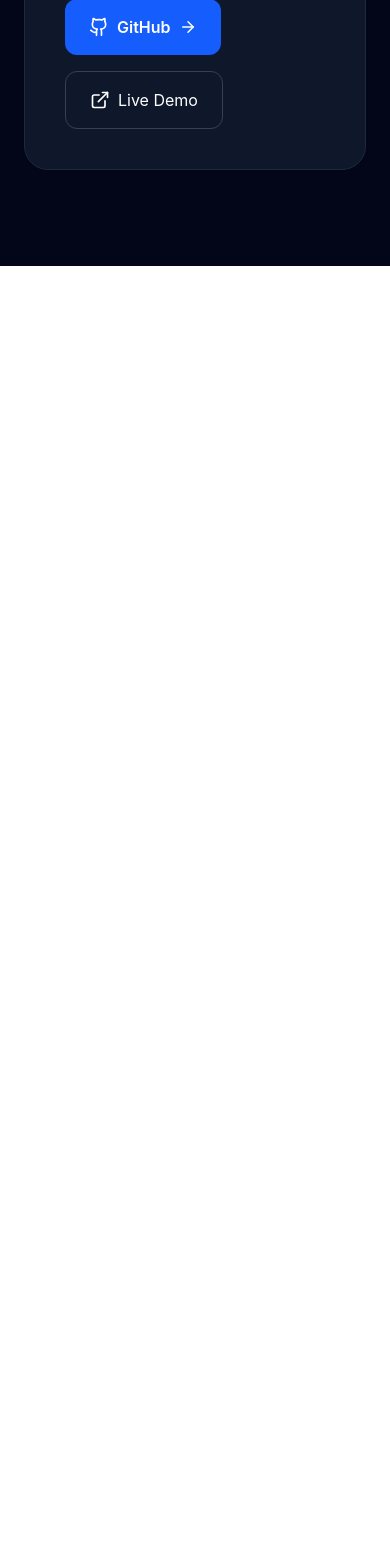
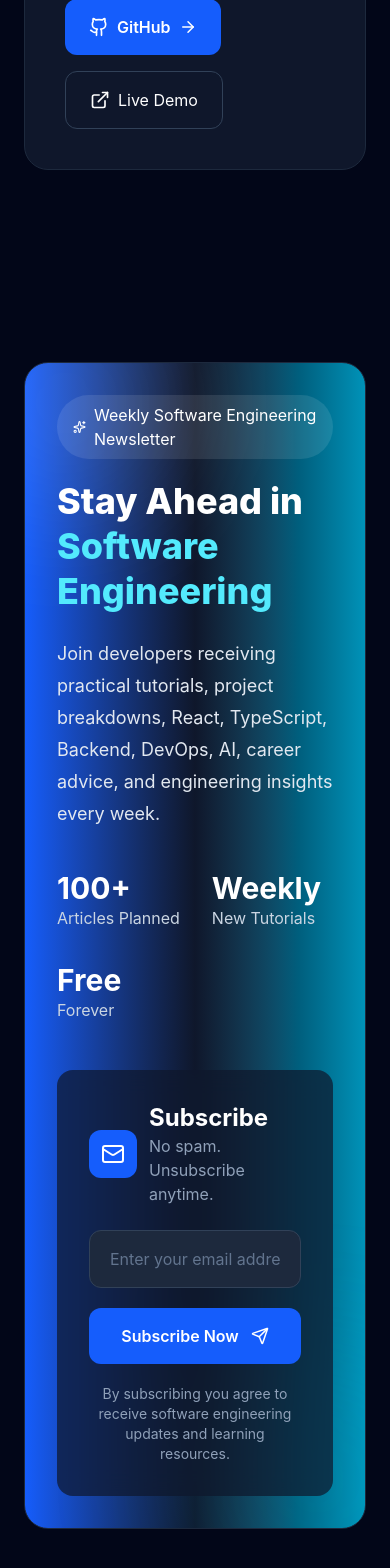
Before and after one commit to system-Barinda/system-barinda-blog, a React (Vite) app: page / in a window 390 px wide. Shown: the part 8024-9592 px from the top of the page. Before the commit the page ends 8290 px from the top, so only its background shows below. Built offline with nearby package versions, Linux system fonts and the light colour scheme.

Commit message:
chore:updating the news latter

```diff
--- a/src/components/Newsletter.tsx
+++ b/src/components/Newsletter.tsx
@@ -0,0 +1,137 @@
+import { Mail, Send, Sparkles } from "lucide-react";
+
+export default function Newsletter() {
+  return (
+    <section className="bg-slate-950 py-24">
+      <div className="mx-auto max-w-7xl px-6">
+        <div
+          className="
+            relative
+            overflow-hidden
+            rounded-3xl
+            border
+            border-slate-800
+            bg-gradient-to-r
+            from-blue-600
+            via-slate-900
+            to-cyan-600
+            p-8
+            md:p-14
+          "
+        >
+          {/* Background Decorations */}
+          <div className="absolute -left-20 -top-20 h-60 w-60 rounded-full bg-white/10 blur-3xl" />
+          <div className="absolute -bottom-24 -right-24 h-72 w-72 rounded-full bg-cyan-400/10 blur-3xl" />
+
+          <div className="relative grid items-center gap-12 lg:grid-cols-2">
+            {/* Left */}
+            <div>
+              <div className="mb-5 inline-flex items-center gap-2 rounded-full bg-white/10 px-4 py-2 text-white">
+                <Sparkles size={18} />
+                Weekly Software Engineering Newsletter
+              </div>
+
+              <h2 className="text-4xl font-extrabold leading-tight text-white md:text-5xl">
+                Stay Ahead in
+                <span className="block text-cyan-300">
+                  Software Engineering
+                </span>
+              </h2>
+
+              <p className="mt-6 max-w-xl text-lg leading-8 text-slate-200">
+                Join developers receiving practical tutorials, project
+                breakdowns, React, TypeScript, Backend, DevOps, AI, career
+                advice, and engineering insights every week.
+              </p>
+
+              <div className="mt-10 flex flex-wrap gap-8">
+                <div>
+                  <h3 className="text-3xl font-bold text-white">100+</h3>
+
+                  <p className="text-slate-300">Articles Planned</p>
+                </div>
+
+                <div>
+                  <h3 className="text-3xl font-bold text-white">Weekly</h3>
+
+                  <p className="text-slate-300">New Tutorials</p>
+                </div>
+
+                <div>
+                  <h3 className="text-3xl font-bold text-white">Free</h3>
+
+                  <p className="text-slate-300">Forever</p>
+                </div>
+              </div>
+            </div>
+
+            {/* Right */}
+            <div className="rounded-2xl bg-slate-900/70 p-8 backdrop-blur-md">
+              <div className="mb-6 flex items-center gap-3">
+                <div className="rounded-xl bg-blue-600 p-3 text-white">
+                  <Mail size={24} />
+                </div>
+
+                <div>
+                  <h3 className="text-2xl font-bold text-white">Subscribe</h3>
+
+                  <p className="text-slate-400">
+                    No spam. Unsubscribe anytime.
+                  </p>
+                </div>
+              </div>
+
+              <form className="space-y-5">
+                <input
+                  type="email"
+                  placeholder="Enter your email address"
+                  className="
+                    w-full
+                    rounded-xl
+                    border
+                    border-slate-700
+                    bg-slate-800
+                    px-5
+                    py-4
+                    text-white
+                    placeholder:text-slate-500
+                    outline-none
+                    transition
+                    focus:border-blue-500
+                  "
+                />
+
+                <button
+                  type="submit"
+                  className="
+                    flex
+                    w-full
+                    items-center
+                    justify-center
+                    gap-3
+                    rounded-xl
+                    bg-blue-600
+                    px-6
+                    py-4
+                    font-semibold
+                    text-white
+                    transition
+                    hover:bg-blue-500
+                  "
+                >
+                  Subscribe Now
+                  <Send size={18} />
+                </button>
+              </form>
+
+              <p className="mt-5 text-center text-sm text-slate-400">
+                By subscribing you agree to receive software engineering updates
+                and learning resources.
+              </p>
+            </div>
+          </div>
+        </div>
+      </div>
+    </section>
+  );
+}
--- a/src/pages/Home.tsx
+++ b/src/pages/Home.tsx
@@ -2,6 +2,7 @@ import Hero from "../components/Hero";
 import FeaturedPosts from "../components/FeaturedPosts";
 import Categories from "../components/Categories";
 import FeaturedProject from "../components/FeaturedProject";
+import Newsletter from "../components/Newsletter";
 
 export default function Home() {
   return (
@@ -13,6 +14,8 @@ export default function Home() {
       <Categories />
 
       <FeaturedProject />
+
+      <Newsletter />
     </>
   );
 }
```
